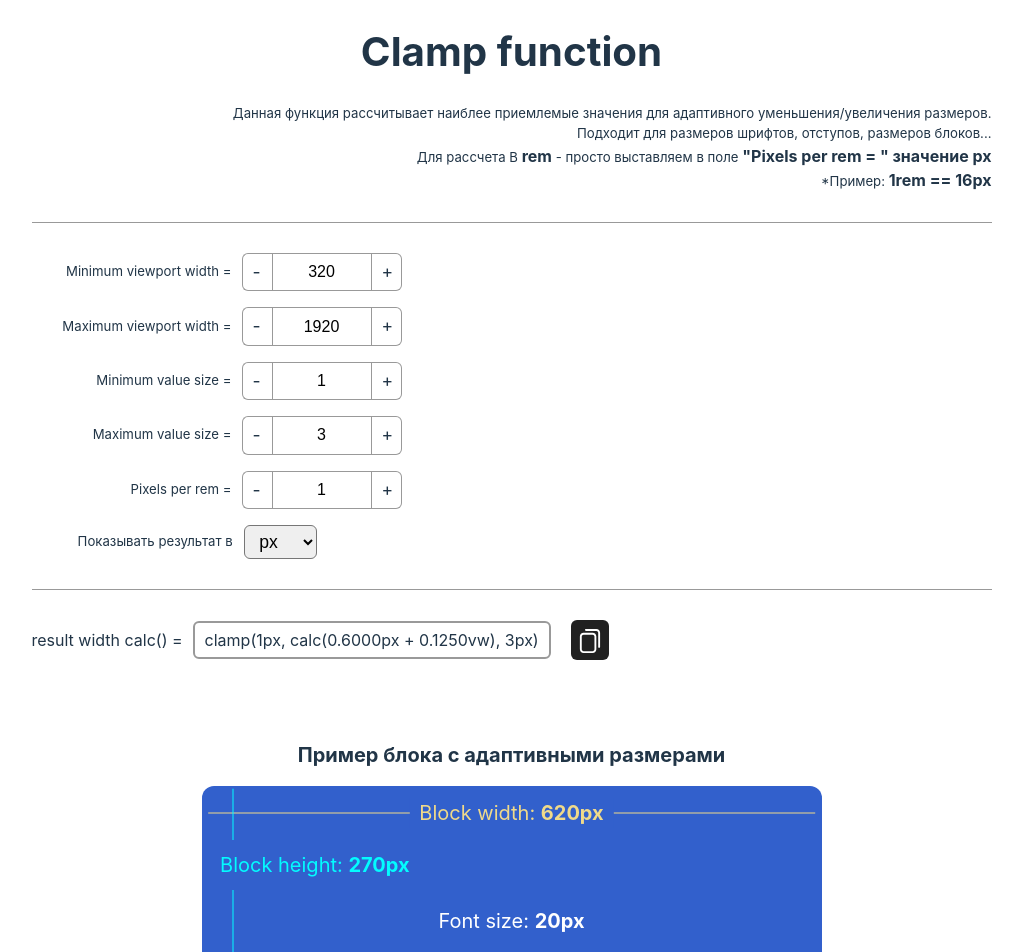
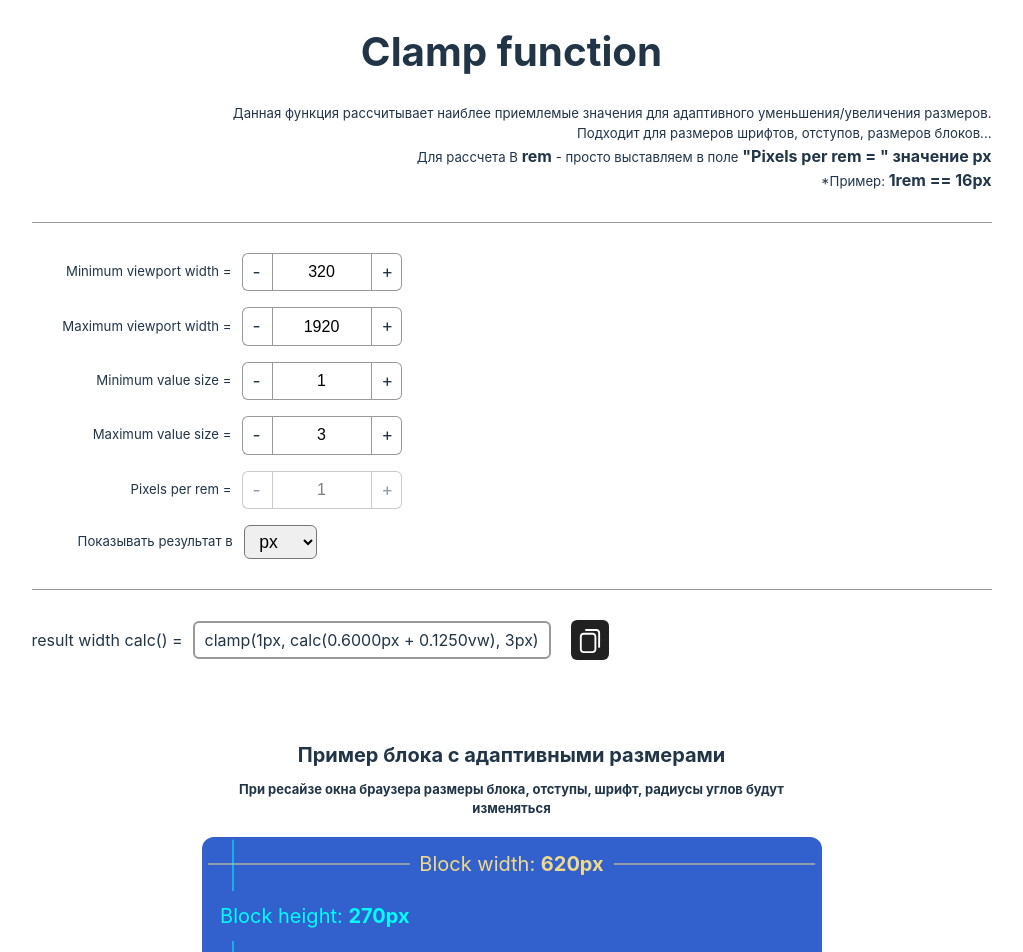
Before and after one commit to OlegKrechkovskiy/clamp-calculator, a React (Vite) app: page / in a window 1280 px wide. Shown: the top 952 px of the page, without its empty margins (121-1144 px from the left). Built offline with nearby package versions, Linux system fonts and the light colour scheme.

Commit message:
Правки стилей, немноо логики отображения.

```diff
--- a/src/assets/styles/scss/main.scss
+++ b/src/assets/styles/scss/main.scss
@@ -1,6 +1,33 @@
 @import './variabels';
 
-*, *::before, *::after {
+:root {
+  font-family: Inter, system-ui, Avenir, Helvetica, Arial, sans-serif;
+  line-height: 1.5;
+  font-size: 16px;
+  font-weight: 400;
+
+  color-scheme: light dark;
+  color: rgba(255, 255, 255, 0.87);
+  background-color: #242424;
+
+  font-synthesis: none;
+  text-rendering: optimizeLegibility;
+  -webkit-font-smoothing: antialiased;
+  -moz-osx-font-smoothing: grayscale;
+}
+
+*,
+*::before,
+*::after {
+  box-sizing: border-box;
+}
+
+*,
+html,
+body {
+  margin: 0;
+  padding: 0;
+  font-size: 16px;
   box-sizing: border-box;
 }
 
@@ -21,13 +48,57 @@ body {
   padding: 1rem 0;
 }
 
+small {
+  margin-top: 10px;
+  display: inline-block;
+  width: clamp(18.75rem, 1.5169rem + 61.4154vw, 38.75rem);
+  font-size: clamp(10px, calc(5.7547px + 0.9434vw), 13px);
+}
+
+a {
+  font-weight: 500;
+  color: #646cff;
+  text-decoration: inherit;
+}
+
+a:hover {
+  color: #535bf2;
+}
+
+body {
+  margin: 0;
+  /* display: flex;
+  place-items: center; */
+  font-size: 16px;
+  min-width: 320px;
+  min-height: 100vh;
+}
+
+h1 {
+  font-size: 3.2em;
+  line-height: 1.1;
+}
+
 button {
   cursor: pointer;
+  border-radius: 8px;
+  border: 1px solid transparent;
+  padding: 0.6em 1.2em;
+  font-size: 1em;
+  font-weight: 500;
+  font-family: inherit;
+  background-color: #1a1a1a;
+  transition: border-color 0.25s;
+
+  &:hover {
+    border-color: #646cff;
+  }
 
   &:focus,
   &:active {
     outline: none;
   }
+
   &:disabled {
     cursor: not-allowed;
   }
@@ -36,3 +107,118 @@ button {
 .scroll-lock {
   overflow: hidden;
 }
+
+.not_allocated {
+  -webkit-touch-callout: none;
+  -webkit-user-select: none;
+  -khtml-user-select: none;
+  -moz-user-select: none;
+  -ms-user-select: none;
+  user-select: none;
+}
+
+@media (prefers-color-scheme: light) {
+  :root {
+    color: #213547;
+    background-color: #ffffff;
+  }
+
+  a:hover {
+    color: #747bff;
+  }
+
+  button {
+    background-color: #f9f9f9;
+  }
+}
+
+.jelloHorizontal {
+  -webkit-animation: jello-horizontal 0.9s both;
+  animation: jello-horizontal 0.9s both;
+}
+
+/* ----------------------------------------------
+ * Generated by Animista on 2024-11-16 3:12:54
+ * Licensed under FreeBSD License.
+ * See http://animista.net/license for more info.
+ * w: http://animista.net, t: @cssanimista
+ * ---------------------------------------------- */
+
+/**
+ * ----------------------------------------
+ * animation jello-horizontal
+ * ----------------------------------------
+ */
+@-webkit-keyframes jello-horizontal {
+  0% {
+    -webkit-transform: scale3d(1, 1, 1);
+    transform: scale3d(1, 1, 1);
+  }
+
+  30% {
+    -webkit-transform: scale3d(1.04, 0.75, 1);
+    transform: scale3d(1.04, 0.75, 1);
+  }
+
+  40% {
+    -webkit-transform: scale3d(0.75, 1.25, 1);
+    transform: scale3d(0.75, 1.25, 1);
+  }
+
+  50% {
+    -webkit-transform: scale3d(1.03, 0.85, 1);
+    transform: scale3d(1.03, 0.85, 1);
+  }
+
+  65% {
+    -webkit-transform: scale3d(0.95, 1.05, 1);
+    transform: scale3d(0.95, 1.05, 1);
+  }
+
+  75% {
+    -webkit-transform: scale3d(1.01, 0.95, 1);
+    transform: scale3d(1.01, 0.95, 1);
+  }
+
+  100% {
+    -webkit-transform: scale3d(1, 1, 1);
+    transform: scale3d(1, 1, 1);
+  }
+}
+
+@keyframes jello-horizontal {
+  0% {
+    -webkit-transform: scale3d(1, 1, 1);
+    transform: scale3d(1, 1, 1);
+  }
+
+  30% {
+    -webkit-transform: scale3d(1.04, 0.75, 1);
+    transform: scale3d(1.04, 0.75, 1);
+  }
+
+  40% {
+    -webkit-transform: scale3d(0.75, 1.25, 1);
+    transform: scale3d(0.75, 1.25, 1);
+  }
+
+  50% {
+    -webkit-transform: scale3d(1.03, 0.85, 1);
+    transform: scale3d(1.03, 0.85, 1);
+  }
+
+  65% {
+    -webkit-transform: scale3d(0.95, 1.05, 1);
+    transform: scale3d(0.95, 1.05, 1);
+  }
+
+  75% {
+    -webkit-transform: scale3d(1.01, 0.95, 1);
+    transform: scale3d(1.01, 0.95, 1);
+  }
+
+  100% {
+    -webkit-transform: scale3d(1, 1, 1);
+    transform: scale3d(1, 1, 1);
+  }
+}
--- a/src/components/ClampFunction/ClampFunction.jsx
+++ b/src/components/ClampFunction/ClampFunction.jsx
@@ -1,6 +1,6 @@
 import { useRef, useState } from 'react';
+import styles from './ClampFunction.module.scss';
 import Copy from './copy.svg';
-import styles from './ClampFunction.module.scss';
 
 const ClampFunction = () => {
   const [minWidthPX, setMinWidthPX] = useState(320);
@@ -12,26 +12,31 @@ const ClampFunction = () => {
 
   const fields = [
     {
+      id: 'minWidthPX',
       title: 'Minimum viewport width = ',
       func: minWidthPX,
       setFunc: setMinWidthPX
     },
     {
+      id: 'maxWidthPX',
       title: 'Maximum viewport width = ',
       func: maxWidthPX,
       setFunc: setMaxWidthPX
     },
     {
+      id: 'minValueSizePX',
       title: 'Minimum value size = ',
       func: minValueSizePX,
       setFunc: setMinFontSizePX
     },
     {
+      id: 'maxValueSizePX',
       title: 'Maximum value size = ',
       func: maxValueSizePX,
       setFunc: setMaxFontSizePX
     },
     {
+      id: 'pxRem',
       title: 'Pixels per rem = ',
       func: pixelsPerRem,
       setFunc: setPixelsPerRem
@@ -40,6 +45,7 @@ const ClampFunction = () => {
 
   const copyShow = useRef();
   const result = useRef();
+  const pxRem = useRef(null);
 
   const copyToClipboard = (showMEss, text, toggleResult) => {
     //xxx Если браузер поддерживает Clipboard API, то копируем в буфер обмена
@@ -47,7 +53,7 @@ const ClampFunction = () => {
       navigator.clipboard.writeText(text);
       showMEss.current.style.opacity = '1';
       toggleResult.current.classList.add('jelloHorizontal');
-      setTimeout(() => (showMEss.current.style.opacity = '0',toggleResult.current.classList.remove('jelloHorizontal')), 5000);
+      setTimeout(() => (showMEss.current.style.opacity = '0', toggleResult.current.classList.remove('jelloHorizontal')), 5000);
     } else {
       window.popup.showModal();
       document.body.classList.add('scroll-lock');
@@ -72,8 +78,7 @@ const ClampFunction = () => {
   };
 
   const changeUnion = (union, toggleResult) => {
-    // console.log('union: ', union);
-    union === 'rem' ? setPixelsPerRem(16) : setPixelsPerRem(1);
+    union === 'rem' ? (setPixelsPerRem(16), pxRem.current.removeAttribute('disabled')) : (setPixelsPerRem(1), pxRem.current.setAttribute('disabled', ''));
     toggleResult.current.classList.add('jelloHorizontal');
     setTimeout(() => (toggleResult.current.classList.remove('jelloHorizontal')), 2000);
   };
@@ -97,27 +102,38 @@ const ClampFunction = () => {
 
   const clampFunc = `clamp(${minValueSizePX}${unitOfMeasurement}, calc(${yAxisIntersection.toFixed(4)}${unitOfMeasurement} + ${(slope * 100).toFixed(4)}vw), ${maxValueSizePX}${unitOfMeasurement})`;
 
+  const scheckinput = (event) => {
+    const value = event.target.value;
+
+    if (value.startsWith('0')) {
+      event.target.value = value.slice(1);
+    } else {
+      event.target.value = value;
+    }
+  }
+
   return (
     <div className='container'>
-      <h1 className={styles['page-title']}>Clamp function</h1>
-      <p className={styles['page-description']}>
+      <h1 className={`not_allocated ${styles['page-title']}`}>Clamp function</h1>
+      <p className={`not_allocated ${styles['page-description']}`}>
         Данная функция рассчитывает наиблее приемлемые значения для адаптивного
         уменьшения/увеличения размеров.
       </p>
-      <p className={styles['page-description']}>
+      <p className={`not_allocated ${styles['page-description']}`}>
         Подходит для размеров шрифтов, отступов, размеров блоков...
       </p>
-      <p className={styles['page-description']}>
+      <p className={`not_allocated ${styles['page-description']}`}>
         Для рассчета В <b>rem</b> - просто выставляем в поле{' '}
         <b>&quot;Pixels&nbsp;per&nbsp;rem&nbsp;=&nbsp;&quot;&nbsp;значение px</b>
       </p>
-      <p className={styles['page-description']}>*Пример:&nbsp;<b>1rem&nbsp;==&nbsp;16px</b></p>
+      <p className={`not_allocated ${styles['page-description']}`}>*Пример:&nbsp;<b>1rem&nbsp;==&nbsp;16px</b></p>
 
       <div className={styles['block']}>
         {fields.map((field, index) => (
+          // <div className={styles['block__item']} key={index}  {...field.id && field.id == 'unitOfMeasurement' ? { ref: pxRem } : ''}>
           <div className={styles['block__item']} key={index}>
             <div className={styles['block__title']}>{field.title}</div>
-            <div className={styles['block__quantity']}>
+            <div className={styles['block__quantity']} ref={field.id === 'pxRem' ? pxRem : null} {...field.id === 'pxRem' && { disabled: true }}>
               <span
                 className={styles['block__quantity-button']}
                 onClick={() => field.setFunc(+field.func - 1)}
@@ -125,10 +141,12 @@ const ClampFunction = () => {
                 -
               </span>
               <input
+                ref={fields.id}
                 value={field.func}
                 className={styles['block__input']}
+                name={field.id}
                 type='number'
-                onChange={e => field.setFunc(Number(e.target.value))}
+                onChange={e => (scheckinput(e), field.setFunc(Number(e.target.value)))}
               />
               <span
                 className={styles['block__quantity-button']}
@@ -145,7 +163,7 @@ const ClampFunction = () => {
             [styles['block__item'], styles['block__item-last']].join(' ')
           ]}
         >
-        <div className={styles['block__title']}>Показывать результат в </div>
+          <div className={styles['block__title']}>Показывать результат в </div>
           <select
             name=''
             id=''
--- a/src/components/ClampFunction/ClampFunction.module.scss
+++ b/src/components/ClampFunction/ClampFunction.module.scss
@@ -132,6 +132,11 @@
       background-color: var(--lite_blue);
     }
   }
+
+  &[disabled] {
+    pointer-events: none;
+    opacity: 0.5;
+  }
 }
 
 .block__input {
@@ -245,7 +250,7 @@ input::-webkit-inner-spin-button {
   width: 100%;
   border-radius: clamp(6px, calc(2.5714px + 0.8571vw), 12px);
   transform: translate(-50%, -50%);
-  z-index: 10;
+  z-index: 20;
 
   &-wrapper {
     padding: 50px 1.2em 1.7em;
--- a/src/components/Example/Example.jsx
+++ b/src/components/Example/Example.jsx
@@ -52,10 +52,11 @@ const Example = () => {
   return (
     <div className={styles.wrapper}>
       <div className='container'>
-        <h2 className={styles['block-title']}>
-          Пример блока с адаптивными размерами
+        <h2 className={`not_allocated ${styles['block-title']}`}>
+          Пример блока с&nbsp;адаптивными размерами<br />
+          <small>При ресайзе окна браузера размеры блока, отступы, шрифт, радиусы углов будут изменяться</small>
         </h2>
-        <div className={styles['block']} data-block>
+        <div className={`not_allocated ${styles['block']}`} data-block>
           <div className={styles['block-info']}>
             <p className={styles['block-width']}>
               Block width:{' '}
--- a/src/index.css
+++ /dev/null
@@ -1,155 +0,0 @@
-:root {
-  font-family: Inter, system-ui, Avenir, Helvetica, Arial, sans-serif;
-  line-height: 1.5;
-  font-size: 16px;
-  font-weight: 400;
-
-  color-scheme: light dark;
-  color: rgba(255, 255, 255, 0.87);
-  background-color: #242424;
-
-  font-synthesis: none;
-  text-rendering: optimizeLegibility;
-  -webkit-font-smoothing: antialiased;
-  -moz-osx-font-smoothing: grayscale;
-}
-
-*,html,body {
-  margin: 0;
-  padding: 0;
-  font-size: 16px;
-  box-sizing: border-box;
-}
-
-a {
-  font-weight: 500;
-  color: #646cff;
-  text-decoration: inherit;
-}
-a:hover {
-  color: #535bf2;
-}
-
-body {
-  margin: 0;
-  /* display: flex;
-  place-items: center; */
-  font-size: 16px;
-  min-width: 320px;
-  min-height: 100vh;
-}
-
-h1 {
-  font-size: 3.2em;
-  line-height: 1.1;
-}
-
-button {
-  border-radius: 8px;
-  border: 1px solid transparent;
-  padding: 0.6em 1.2em;
-  font-size: 1em;
-  font-weight: 500;
-  font-family: inherit;
-  background-color: #1a1a1a;
-  cursor: pointer;
-  transition: border-color 0.25s;
-}
-button:hover {
-  border-color: #646cff;
-}
-button:focus,
-button:focus-visible {
-  outline: 4px auto -webkit-focus-ring-color;
-}
-
-@media (prefers-color-scheme: light) {
-  :root {
-    color: #213547;
-    background-color: #ffffff;
-  }
-  a:hover {
-    color: #747bff;
-  }
-  button {
-    background-color: #f9f9f9;
-  }
-}
-
-.jelloHorizontal {
-  -webkit-animation: jello-horizontal 0.9s both;
-          animation: jello-horizontal 0.9s both;
-}
-
-/* ----------------------------------------------
- * Generated by Animista on 2024-11-16 3:12:54
- * Licensed under FreeBSD License.
- * See http://animista.net/license for more info.
- * w: http://animista.net, t: @cssanimista
- * ---------------------------------------------- */
-
-/**
- * ----------------------------------------
- * animation jello-horizontal
- * ----------------------------------------
- */
- @-webkit-keyframes jello-horizontal {
-  0% {
-    -webkit-transform: scale3d(1, 1, 1);
-            transform: scale3d(1, 1, 1);
-  }
-  30% {
-    -webkit-transform: scale3d(1.04, 0.75, 1);
-            transform: scale3d(1.04, 0.75, 1);
-  }
-  40% {
-    -webkit-transform: scale3d(0.75, 1.25, 1);
-            transform: scale3d(0.75, 1.25, 1);
-  }
-  50% {
-    -webkit-transform: scale3d(1.03, 0.85, 1);
-            transform: scale3d(1.03, 0.85, 1);
-  }
-  65% {
-    -webkit-transform: scale3d(0.95, 1.05, 1);
-            transform: scale3d(0.95, 1.05, 1);
-  }
-  75% {
-    -webkit-transform: scale3d(1.01, 0.95, 1);
-            transform: scale3d(1.01, 0.95, 1);
-  }
-  100% {
-    -webkit-transform: scale3d(1, 1, 1);
-            transform: scale3d(1, 1, 1);
-  }
-}
-@keyframes jello-horizontal {
-  0% {
-    -webkit-transform: scale3d(1, 1, 1);
-            transform: scale3d(1, 1, 1);
-  }
-  30% {
-    -webkit-transform: scale3d(1.04, 0.75, 1);
-            transform: scale3d(1.04, 0.75, 1);
-  }
-  40% {
-    -webkit-transform: scale3d(0.75, 1.25, 1);
-            transform: scale3d(0.75, 1.25, 1);
-  }
-  50% {
-    -webkit-transform: scale3d(1.03, 0.85, 1);
-            transform: scale3d(1.03, 0.85, 1);
-  }
-  65% {
-    -webkit-transform: scale3d(0.95, 1.05, 1);
-            transform: scale3d(0.95, 1.05, 1);
-  }
-  75% {
-    -webkit-transform: scale3d(1.01, 0.95, 1);
-            transform: scale3d(1.01, 0.95, 1);
-  }
-  100% {
-    -webkit-transform: scale3d(1, 1, 1);
-            transform: scale3d(1, 1, 1);
-  }
-}
--- a/src/main.jsx
+++ b/src/main.jsx
@@ -1,7 +1,6 @@
 import React from 'react'
 import ReactDOM from 'react-dom/client'
 import App from './App.jsx'
-import './index.css'
 import './assets/styles/scss/main.scss';
 
 ReactDOM.createRoot(document.getElementById('root')).render(
```
